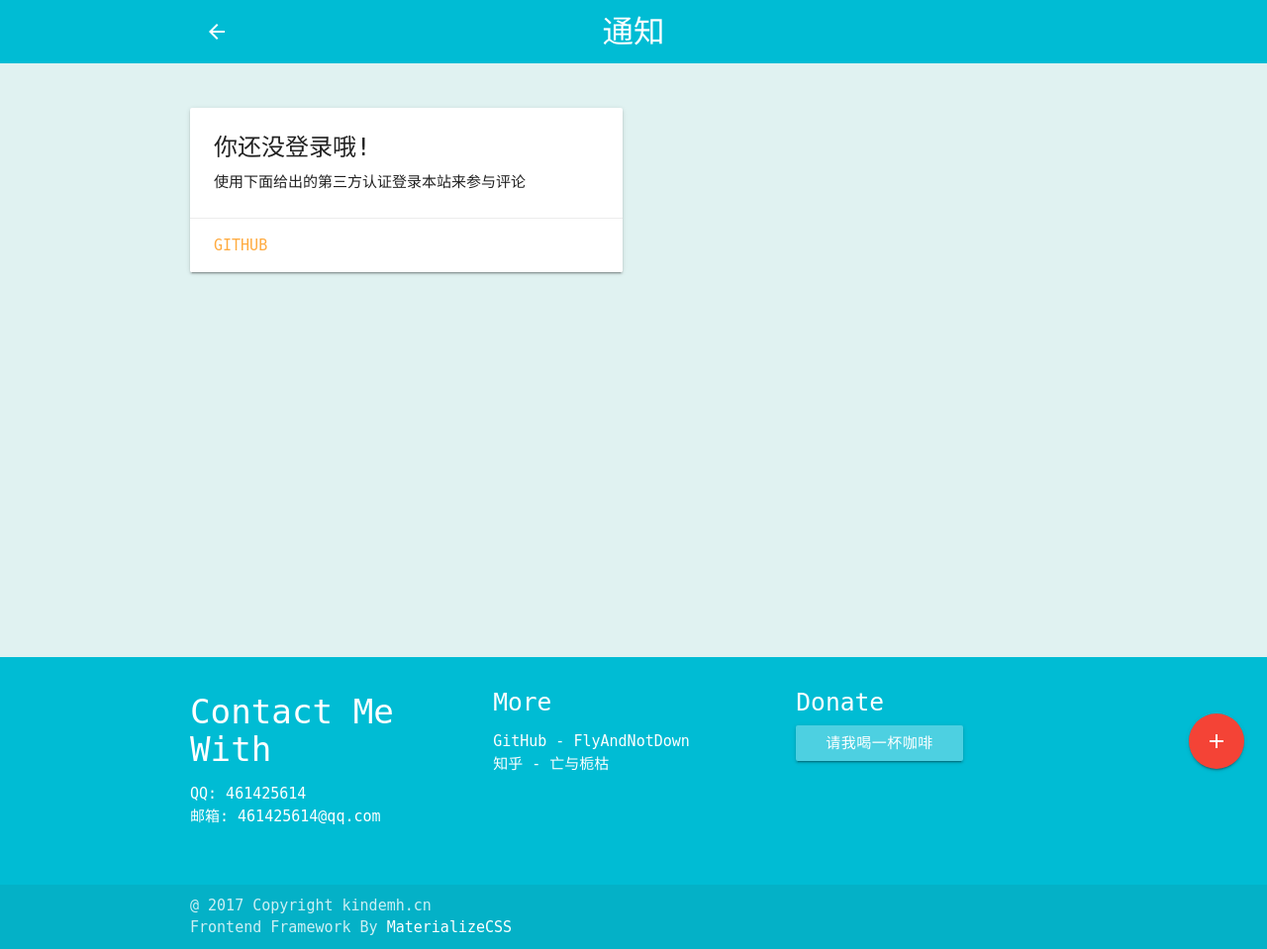
After one commit to FlyAndNotDown/Blog, a Django app: page /message in a window 1280 px wide. The commit adds this page. Shown: the whole page at 99% size. Run offline with Django 3.2, Linux system fonts and the light colour scheme; some libraries are stand-ins or nearby versions.

Commit message:
GitHub登录完成了一半

```diff
--- /dev/null
+++ b/main/static/main/css/message.css
@@ -0,0 +1,7 @@
+body {
+    font-family: "Microsoft YaHei UI Light", monospace;
+}
+
+.section {
+    min-height: 600px;
+}
--- /dev/null
+++ b/main/static/main/js/message.js
@@ -0,0 +1,6 @@
+$(document).ready(function () {
+    // 为返回按键添加响应
+    $('#go-back').click(function () {
+        window.history.back();
+    });
+});
--- a/main/static/main/js/post.js
+++ b/main/static/main/js/post.js
@@ -10,7 +10,7 @@ $(document).ready(function () {
     // $('#footer').show();
 
     // 为返回按键添加响应
-    $('.go-back').click(function () {
+    $('#go-back').click(function () {
         window.history.back();
     });
 
--- a/main/urls.py
+++ b/main/urls.py
@@ -57,5 +57,9 @@ urlpatterns = [
     # sitemap
     url(r'^sitemap.xml$', sitemap, {'sitemaps': sitemaps}, name='sitemap'),
     # robots.txt
-    url(r'^robots.txt$', views.robots, name='robots')
+    url(r'^robots.txt$', views.robots, name='robots'),
+    # 通知页面
+    url(r'^message$', views.message, name='message'),
+    # github登录
+    url(r'^login/github$', views.login_github, name='login_github')
 ]
--- a/main/views.py
+++ b/main/views.py
@@ -1,8 +1,10 @@
 from django.shortcuts import render, get_object_or_404
-from django.http import HttpResponse, Http404
+from django.http import HttpResponse, Http404, HttpResponseRedirect
 from django.core.paginator import Paginator
 from .models import Post, Tag
 from datetime import datetime
+import urllib.parse
+import urllib.request
 import markdown
 
 
@@ -10,6 +12,10 @@ import markdown
 INDEX_POST_PER_PAGE = 8
 # 博客诞生年份
 BLOG_START_YEAR = 2018
+
+# GitHub登录API参数
+github_client_id = '2b18fc8f7305f2e73416'
+github_client_secret = 'eee6029f6f6f5873cc3fc8fcf9ebdb86ef375349'
 
 
 # 求两段时间相差的日数和小时数
@@ -191,3 +197,64 @@ def archive(request):
 # robots.txt
 def robots(request):
     return HttpResponse(r'User-agent: *\nAllow: /')
+
+
+class MessageCard:
+    """
+    通知卡片类
+    """
+    def __init__(self, title, text, links):
+        """
+        构造
+        :param title: 标题
+        :param text: 内容
+        :param links: 链接字典列表
+        """
+        self.title = title
+        self.text = text
+        self.links = list()
+        for link in links:
+            self.links.append(link)
+
+
+# 通知页面
+def message(request):
+    # 左右两侧的通知卡片
+    left_cards = list()
+    right_cards = list()
+    # 如果用户已经登录了
+    if request.session.get('login_state'):
+        # TODO
+        pass
+    else:
+        # 保存登录之前的页面
+        request.session['login_from'] = request.META.get('HTTP_REFERER', '/')
+
+        left_cards.append(MessageCard(
+            '你还没登录哦!',
+            '使用下面给出的第三方认证登录本站来参与评论', [{
+                'name': 'GitHub',
+                'href': 'https://github.com/login/oauth/authorize?client_id=' + github_client_id +
+                            '&redirect_uri=' + 'http://www.kindemh.cn/login/github'
+            }]
+        ))
+        return render(request, 'main/message.html', context={
+            'title': '通知-Kindem的博客',
+            'left_cards': left_cards,
+            'right_cards': right_cards
+        })
+
+
+# github登录回调
+def login_github(request):
+    # 获取 code
+    code = request.GET.get('code')
+    # 准备POST参数用于交换 access_token
+    data = bytes(urllib.parse.urlencode({
+        'client_id': github_client_id,
+        'client_secret': github_client_secret,
+        'code': code
+    }), encoding='utf8')
+    # 发送Http请求用于交换 access_token
+    response = urllib.request.urlopen('https://github.com/login/oauth/access_token', data=data)
+    print(response.read())
--- /dev/null
+++ b/templates/main/message.html
@@ -0,0 +1,67 @@
+{% extends 'base.html' %}
+{% load staticfiles %}
+
+{% block additional-css %}
+    <link href="{% static 'main/css/message.css' %}" rel="stylesheet">
+{% endblock %}
+
+{% block parallax %}
+{% endblock %}
+
+{% block navbar %}
+    <nav class="nav-extended cyan">
+        <div class="nav-wrapper container">
+            <a class="brand-logo center">通知</a>
+            <ul class="left">
+                <li><a id="go-back"><i class="material-icons">arrow_back</i></a></li>
+            </ul>
+        </div>
+    </nav>
+{% endblock %}
+
+{% block main %}
+    <div class="section teal lighten-5">
+        <div class="row">
+            <div class="container">
+                <br>
+                <div class="row">
+                    <div class="col s12 m12 l6 xl6">
+                        {% for card in left_cards %}
+                            <div class="card white">
+                                <div class="card-content">
+                                    <span class="card-title">{{ card.title }}</span>
+                                    <p>{{ card.text }}</p>
+                                </div>
+                                <div class="card-action">
+                                    {% for link in card.links %}
+                                        <a href="{{ link.href }}">{{ link.name }}</a>
+                                    {% endfor %}
+                                </div>
+                            </div>
+                        {% endfor %}
+                    </div>
+
+                    <div class="col s12 m12 l6 xl6">
+                        {% for card in right_cards %}
+                            <div class="card white">
+                                <div class="card-content">
+                                    <span class="card-title">{{ card.title }}</span>
+                                    <p>{{ card.text }}</p>
+                                </div>
+                                <div class="card-action">
+                                    {% for link in card.links %}
+                                        <a href="{{ link.href }}">{{ link.name }}</a>
+                                    {% endfor %}
+                                </div>
+                            </div>
+                        {% endfor %}
+                    </div>
+                </div>
+            </div>
+        </div>
+    </div>
+{% endblock %}
+
+{% block additional-js %}
+    <script src="{% static 'main/js/message.js' %}" rel="stylesheet"></script>
+{% endblock %}
--- a/templates/main/post.html
+++ b/templates/main/post.html
@@ -14,7 +14,7 @@
                 <li><a href="#"><i class="material-icons">search</i></a></li>
             </ul>
             <ul class="left">
-                <li><a><i class="material-icons go-back">arrow_back</i></a></li>
+                <li><a><i class="material-icons" id="go-back">arrow_back</i></a></li>
             </ul>
         </div>
     </nav>
```
Also changed, not shown: main/models.py (+18 -0 lines).
